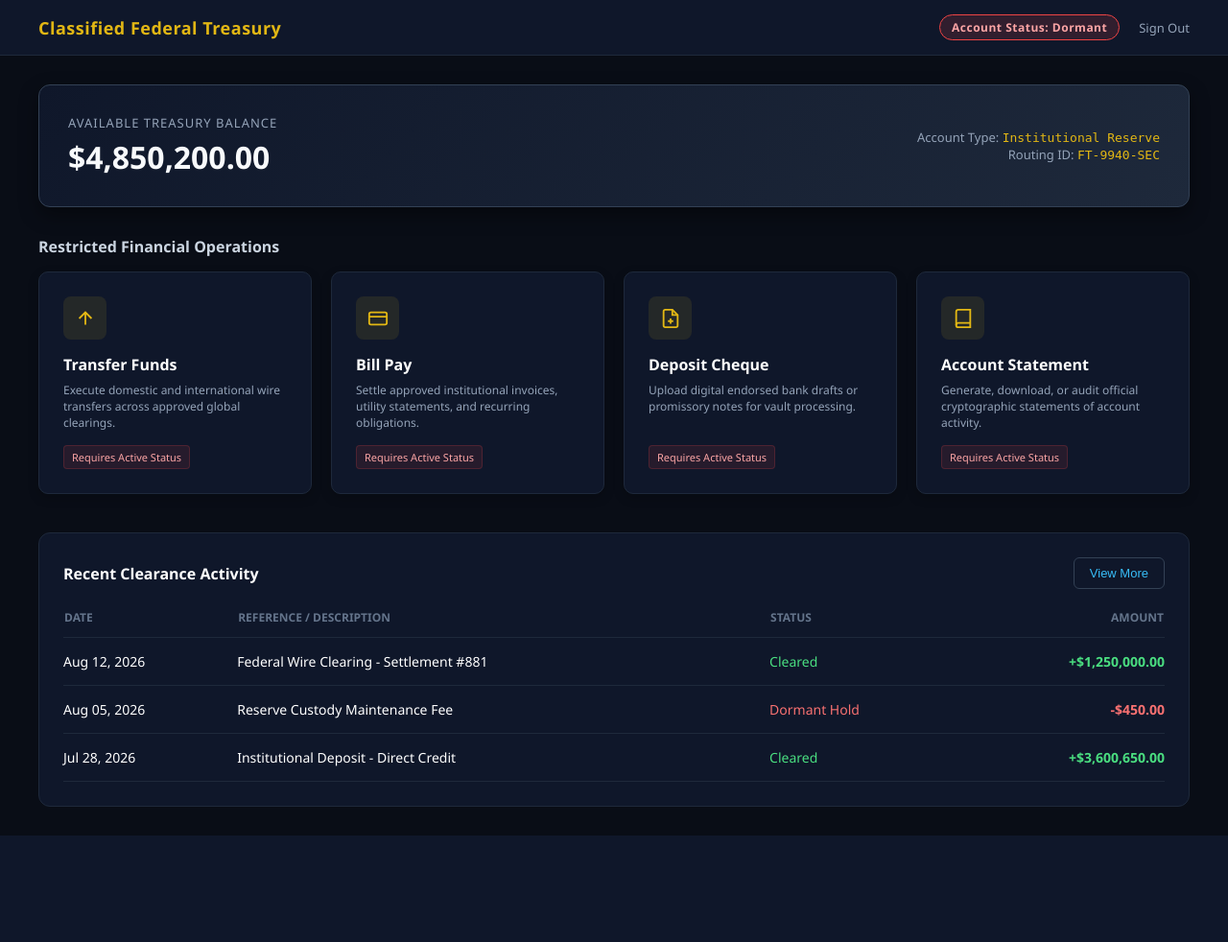
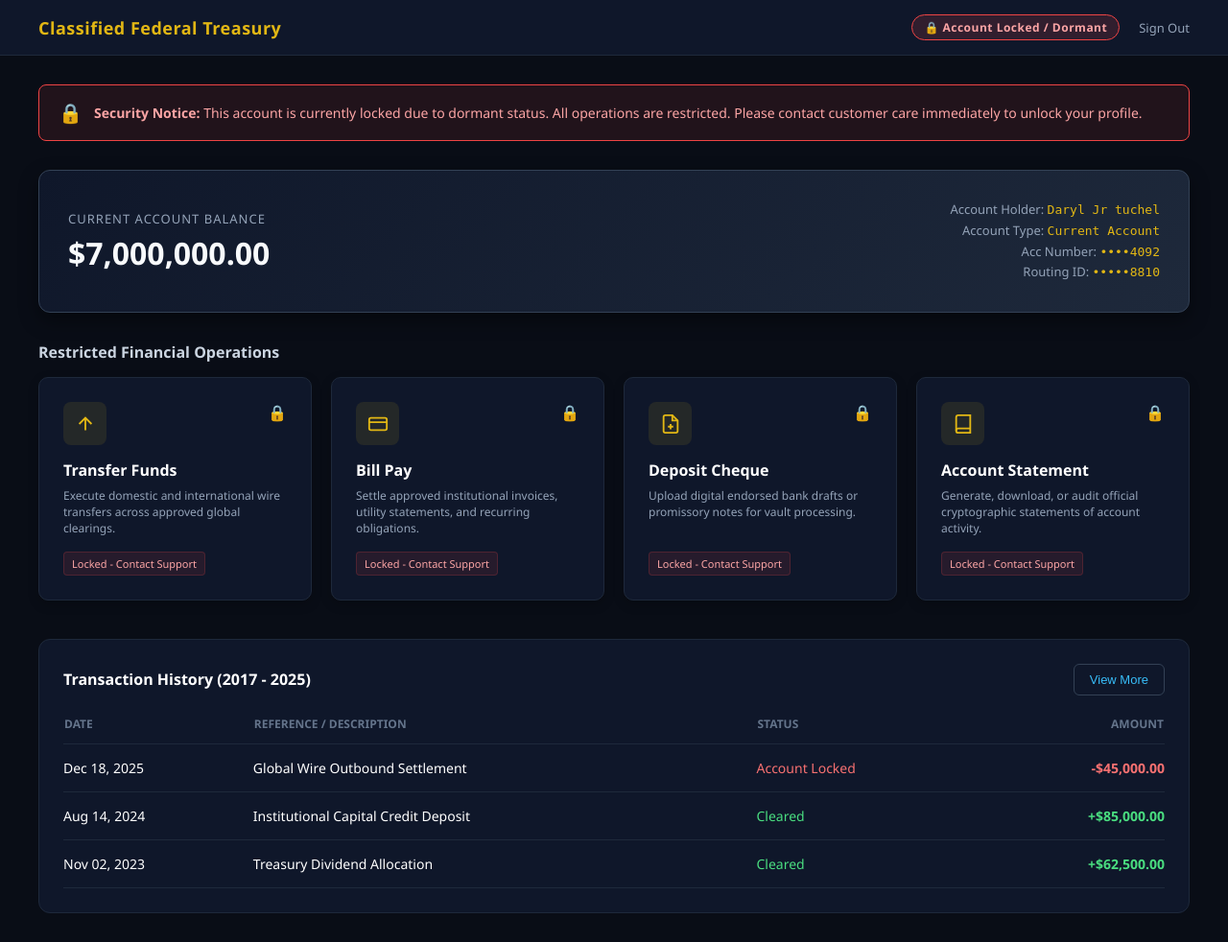
Before and after one commit to snowmanly101/treasury_portal, a Django app: page /dashboard/ in a window 1280 px wide. Shown: the whole page at 96% size. Before the commit the page ends 871 px from the top, so only its background shows below. Run offline with Django 5.2, Linux system fonts and the light colour scheme; a user stored in the database is signed in.

Commit message:
Apply account name, current account type, masked IDs, locked notice, padlocks, and 2017-2025 transactions

```diff
--- a/main/templates/main/dashboard.html
+++ b/main/templates/main/dashboard.html
@@ -64,6 +64,8 @@
             justify-content: space-between;
             align-items: center;
             box-shadow: 0 8px 20px rgba(0,0,0,0.4);
+            flex-wrap: wrap;
+            gap: 20px;
         }
         .balance-label {
             color: #94a3b8;
@@ -81,10 +83,29 @@
             text-align: right;
             color: #94a3b8;
             font-size: 13px;
+            line-height: 1.6;
         }
         .account-meta span {
             color: #e2b714;
             font-family: monospace;
+        }
+
+        /* Locked Notice Banner */
+        .locked-banner {
+            background: rgba(239, 68, 68, 0.1);
+            border: 1px solid #ef4444;
+            color: #fca5a5;
+            padding: 15px 20px;
+            border-radius: 8px;
+            margin-bottom: 30px;
+            display: flex;
+            align-items: center;
+            gap: 12px;
+            font-size: 14px;
+            font-weight: 500;
+        }
+        .locked-banner span {
+            font-size: 20px;
         }
 
         /* Unique Professional Action Grid */
@@ -119,6 +140,12 @@
             border-color: #e2b714;
             background: #131c31;
         }
+        .action-top-row {
+            display: flex;
+            justify-content: space-between;
+            align-items: flex-start;
+            margin-bottom: 15px;
+        }
         .action-icon {
             width: 45px;
             height: 45px;
@@ -127,8 +154,10 @@
             display: flex;
             align-items: center;
             justify-content: center;
-            margin-bottom: 15px;
             color: #e2b714;
+        }
+        .padlock-icon {
+            font-size: 16px;
         }
         .action-card h3 {
             margin: 0 0 8px 0;
@@ -211,68 +240,88 @@
     <nav>
         <div class="nav-brand">Classified Federal Treasury</div>
         <div class="nav-right">
-            <div class="status-pill">Account Status: Dormant</div>
+            <div class="status-pill">🔒 Account Locked / Dormant</div>
             <a href="{% url 'login' %}" class="logout-btn">Sign Out</a>
         </div>
     </nav>
 
     <div class="main-container">
+        <!-- Account Locked Notice Banner -->
+        <div class="locked-banner">
+            <span>🔒</span>
+            <div><strong>Security Notice:</strong> This account is currently locked due to dormant status. All operations are restricted. Please contact customer care immediately to unlock your profile.</div>
+        </div>
+
         <!-- Account Balance Banner -->
         <div class="account-overview">
             <div>
-                <div class="balance-label">Available Treasury Balance</div>
-                <div class="balance-amount">$4,850,200.00</div>
+                <div class="balance-label">Current Account Balance</div>
+                <div class="balance-amount">$7,000,000.00</div>
             </div>
             <div class="account-meta">
-                <div>Account Type: <span>Institutional Reserve</span></div>
-                <div>Routing ID: <span>FT-9940-SEC</span></div>
+                <div>Account Holder: <span>Daryl Jr tuchel</span></div>
+                <div>Account Type: <span>Current Account</span></div>
+                <div>Acc Number: <span>••••4092</span></div>
+                <div>Routing ID: <span>•••••8810</span></div>
             </div>
         </div>
 
-        <!-- Unique Professional Action Grid (Redirects to Contact / Bank Services due to Dormant Status) -->
+        <!-- Unique Professional Action Grid with Padlocks -->
         <div class="section-title">Restricted Financial Operations</div>
         <div class="action-grid">
             <a href="{% url 'contact' %}" class="action-card">
+                <div class="action-top-row">
                     <div class="action-icon">
                         <svg width="22" height="22" fill="none" stroke="currentColor" stroke-width="2" viewBox="0 0 24 24"><path d="M12 19V5M5 12l7-7 7 7"/></svg>
                     </div>
+                    <div class="padlock-icon" title="Locked">🔒</div>
+                </div>
                 <h3>Transfer Funds</h3>
                 <p>Execute domestic and international wire transfers across approved global clearings.</p>
-                <span class="action-badge">Requires Active Status</span>
+                <span class="action-badge">Locked - Contact Support</span>
             </a>
 
             <a href="{% url 'contact' %}" class="action-card">
+                <div class="action-top-row">
                     <div class="action-icon">
                         <svg width="22" height="22" fill="none" stroke="currentColor" stroke-width="2" viewBox="0 0 24 24"><rect x="2" y="5" width="20" height="14" rx="2"/><line x1="2" y1="10" x2="22" y2="10"/></svg>
                     </div>
+                    <div class="padlock-icon" title="Locked">🔒</div>
+                </div>
                 <h3>Bill Pay</h3>
                 <p>Settle approved institutional invoices, utility statements, and recurring obligations.</p>
-                <span class="action-badge">Requires Active Status</span>
+                <span class="action-badge">Locked - Contact Support</span>
             </a>
 
             <a href="{% url 'contact' %}" class="action-card">
+                <div class="action-top-row">
                     <div class="action-icon">
                         <svg width="22" height="22" fill="none" stroke="currentColor" stroke-width="2" viewBox="0 0 24 24"><path d="M14 2H6a2 2 0 0 0-2 2v16a2 2 0 0 0 2 2h12a2 2 0 0 0 2-2V8z"/><polyline points="14 2 14 8 20 8"/><line x1="12" y1="18" x2="12" y2="12"/><line x1="9" y1="15" x2="15" y2="15"/></svg>
                     </div>
+                    <div class="padlock-icon" title="Locked">🔒</div>
+                </div>
                 <h3>Deposit Cheque</h3>
                 <p>Upload digital endorsed bank drafts or promissory notes for vault processing.</p>
-                <span class="action-badge">Requires Active Status</span>
+                <span class="action-badge">Locked - Contact Support</span>
             </a>
 
             <a href="{% url 'contact' %}" class="action-card">
+                <div class="action-top-row">
                     <div class="action-icon">
                         <svg width="22" height="22" fill="none" stroke="currentColor" stroke-width="2" viewBox="0 0 24 24"><path d="M4 19.5A2.5 2.5 0 0 1 6.5 17H20"/><path d="M6.5 2H20v20H6.5A2.5 2.5 0 0 1 4 19.5v-15A2.5 2.5 0 0 1 6.5 2z"/></svg>
                     </div>
+                    <div class="padlock-icon" title="Locked">🔒</div>
+                </div>
                 <h3>Account Statement</h3>
                 <p>Generate, download, or audit official cryptographic statements of account activity.</p>
-                <span class="action-badge">Requires Active Status</span>
+                <span class="action-badge">Locked - Contact Support</span>
             </a>
         </div>
 
-        <!-- Transactions History Card with Functional "View More" -->
+        <!-- Transactions History Card (2017 to 2025, $10k to $100k range) with Functional "View More" -->
         <div class="transactions-card">
             <div class="transactions-header">
-                <h3>Recent Clearance Activity</h3>
+                <h3>Transaction History (2017 - 2025)</h3>
                 <button class="view-more-btn" id="viewMoreBtn" onclick="toggleTransactions()">View More</button>
             </div>
             <table>
@@ -286,41 +335,59 @@
                 </thead>
                 <tbody id="txTableBody">
                     <tr>
-                        <td>Aug 12, 2026</td>
-                        <td>Federal Wire Clearing - Settlement #881</td>
-                        <td style="color: #4ade80;">Cleared</td>
-                        <td style="text-align: right;" class="amount-positive">+$1,250,000.00</td>
+                        <td>Dec 18, 2025</td>
+                        <td>Global Wire Outbound Settlement</td>
+                        <td style="color: #f87171;">Account Locked</td>
+                        <td style="text-align: right;" class="amount-negative">-$45,000.00</td>
                     </tr>
                     <tr>
-                        <td>Aug 05, 2026</td>
-                        <td>Reserve Custody Maintenance Fee</td>
-                        <td style="color: #f87171;">Dormant Hold</td>
-                        <td style="text-align: right;" class="amount-negative">-$450.00</td>
+                        <td>Aug 14, 2024</td>
+                        <td>Institutional Capital Credit Deposit</td>
+                        <td style="color: #4ade80;">Cleared</td>
+                        <td style="text-align: right;" class="amount-positive">+$85,000.00</td>
                     </tr>
                     <tr>
-                        <td>Jul 28, 2026</td>
-                        <td>Institutional Deposit - Direct Credit</td>
+                        <td>Nov 02, 2023</td>
+                        <td>Treasury Dividend Allocation</td>
                         <td style="color: #4ade80;">Cleared</td>
-                        <td style="text-align: right;" class="amount-positive">+$3,600,650.00</td>
+                        <td style="text-align: right;" class="amount-positive">+$62,500.00</td>
                     </tr>
                     <!-- Hidden past transactions revealed on "View More" click -->
                     <tr class="hidden-row extra-tx">
-                        <td>Jul 14, 2026</td>
-                        <td>Global Liquidity Dividend Allocation</td>
+                        <td>May 19, 2022</td>
+                        <td>Offshore Settlement Wire In</td>
                         <td style="color: #4ade80;">Cleared</td>
-                        <td style="text-align: right;" class="amount-positive">+$850,000.00</td>
+                        <td style="text-align: right;" class="amount-positive">+$95,000.00</td>
                     </tr>
                     <tr class="hidden-row extra-tx">
-                        <td>Jun 30, 2026</td>
-                        <td>Security Clearance Retainer Fee</td>
+                        <td>Oct 11, 2021</td>
+                        <td>Reserve Portfolio Rebalancing Fee</td>
                         <td style="color: #4ade80;">Cleared</td>
-                        <td style="text-align: right;" class="amount-negative">-$1,200.00</td>
+                        <td style="text-align: right;" class="amount-negative">-$30,000.00</td>
                     </tr>
                     <tr class="hidden-row extra-tx">
-                        <td>Jun 12, 2026</td>
-                        <td>Initial Treasury Vault Allocation</td>
+                        <td>Feb 25, 2020</td>
+                        <td>Direct Treasury Funding Credit</td>
                         <td style="color: #4ade80;">Cleared</td>
-                        <td style="text-align: right;" class="amount-positive">+$10,000,000.00</td>
+                        <td style="text-align: right;" class="amount-positive">+$50,000.00</td>
+                    </tr>
+                    <tr class="hidden-row extra-tx">
+                        <td>Sep 14, 2019</td>
+                        <td>Institutional Asset Transfer</td>
+                        <td style="color: #4ade80;">Cleared</td>
+                        <td style="text-align: right;" class="amount-positive">+$75,000.00</td>
+                    </tr>
+                    <tr class="hidden-row extra-tx">
+                        <td>Mar 08, 2018</td>
+                        <td>Compliance Documentation Retainer</td>
+                        <td style="color: #4ade80;">Cleared</td>
+                        <td style="text-align: right;" class="amount-negative">-$20,000.00</td>
+                    </tr>
+                    <tr class="hidden-row extra-tx">
+                        <td>Jan 15, 2017</td>
+                        <td>Initial Current Account Capitalization</td>
+                        <td style="color: #4ade80;">Cleared</td>
+                        <td style="text-align: right;" class="amount-positive">+$100,000.00</td>
                     </tr>
                 </tbody>
             </table>
```
Lines whose indentation alone changed are shown as unchanged.
